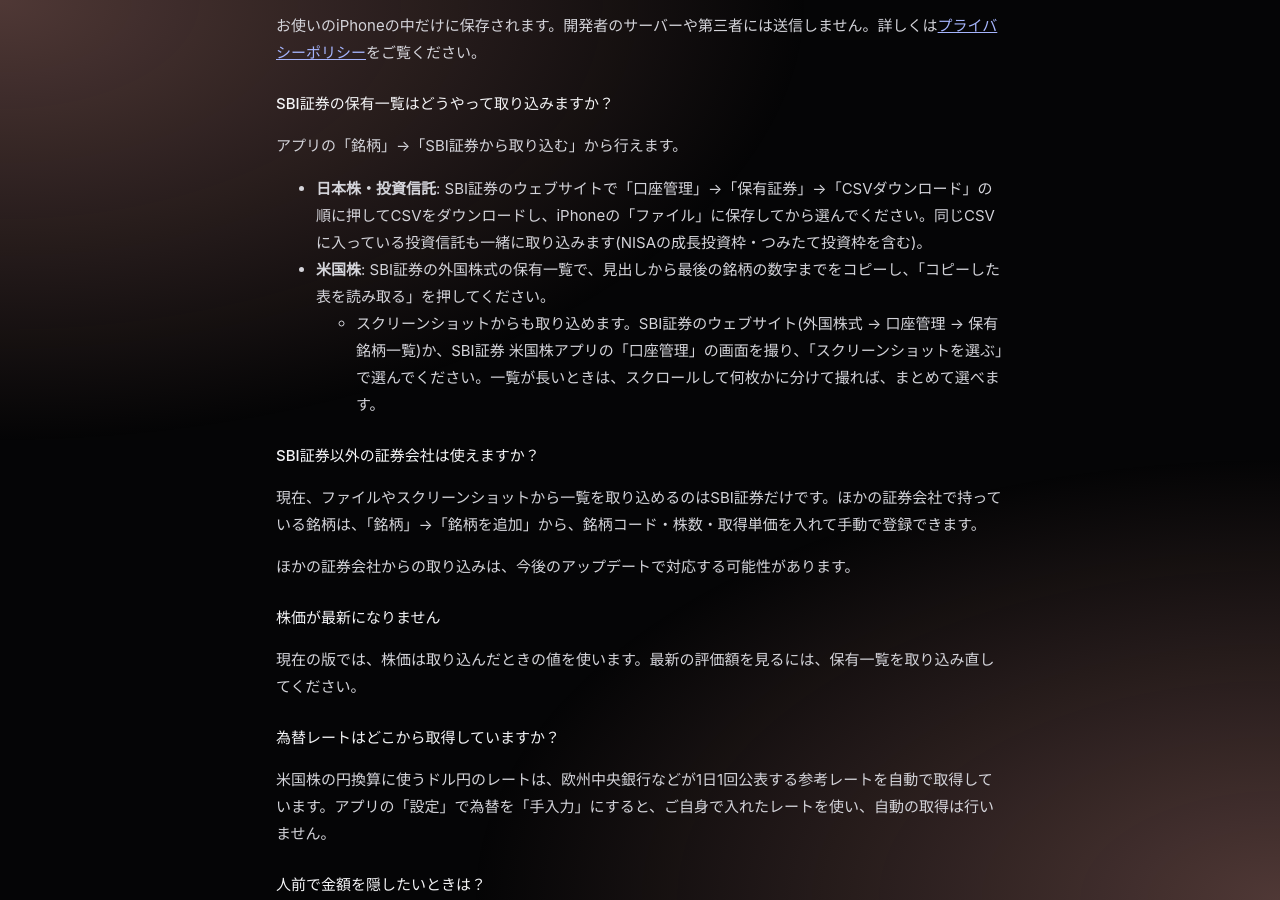
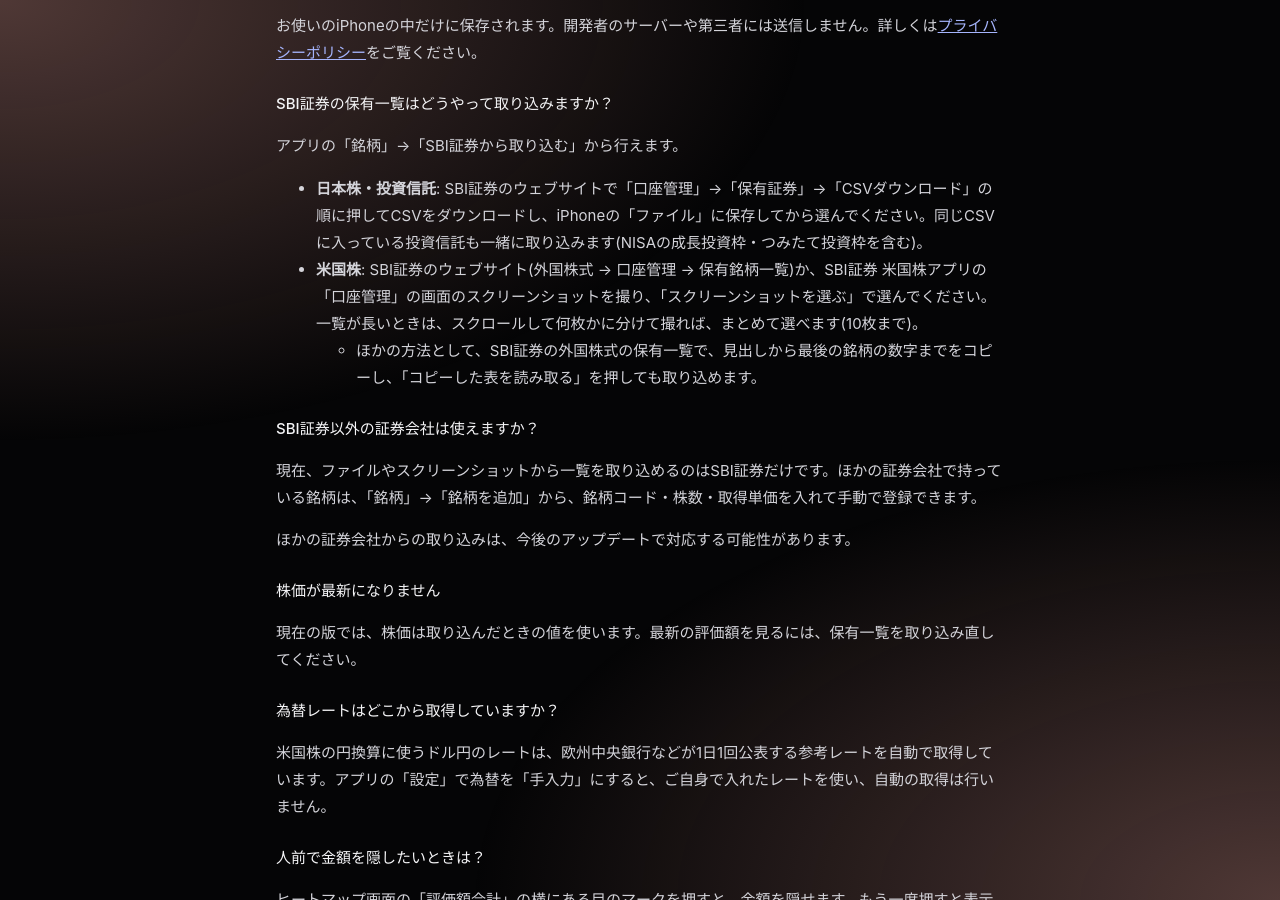
Before and after one commit to kasane-app/kasane-app.github.io, a Jekyll site: the page built from support.md, in a window 1280 px wide and 900 px high, scrolled down 569 px. Built offline with Jekyll 4.4.1, drawn with Linux system fonts in a browser that asks for light colours.

Commit message:
サポート: 米国株の取り込みは、アプリと同じくスクリーンショットを先に書き、表のコピーはほかの方法にする
Co-Authored-By: Claude Opus 5.5 <noreply@anthropic.com>

```diff
--- a/support.md
+++ b/support.md
@@ -25,8 +25,8 @@ Kasaneについてのご質問・不具合のご報告は、次の連絡先ま
 アプリの「銘柄」→「SBI証券から取り込む」から行えます。
 
 - **日本株・投資信託**: SBI証券のウェブサイトで「口座管理」→「保有証券」→「CSVダウンロード」の順に押してCSVをダウンロードし、iPhoneの「ファイル」に保存してから選んでください。同じCSVに入っている投資信託も一緒に取り込みます(NISAの成長投資枠・つみたて投資枠を含む)。
-- **米国株**: SBI証券の外国株式の保有一覧で、見出しから最後の銘柄の数字までをコピーし、「コピーした表を読み取る」を押してください。
-  - スクリーンショットからも取り込めます。SBI証券のウェブサイト(外国株式 → 口座管理 → 保有銘柄一覧)か、SBI証券 米国株アプリの「口座管理」の画面を撮り、「スクリーンショットを選ぶ」で選んでください。一覧が長いときは、スクロールして何枚かに分けて撮れば、まとめて選べます。
+- **米国株**: SBI証券のウェブサイト(外国株式 → 口座管理 → 保有銘柄一覧)か、SBI証券 米国株アプリの「口座管理」の画面のスクリーンショットを撮り、「スクリーンショットを選ぶ」で選んでください。一覧が長いときは、スクロールして何枚かに分けて撮れば、まとめて選べます(10枚まで)。
+  - ほかの方法として、SBI証券の外国株式の保有一覧で、見出しから最後の銘柄の数字までをコピーし、「コピーした表を読み取る」を押しても取り込めます。
 
 ### SBI証券以外の証券会社は使えますか？
 
```
